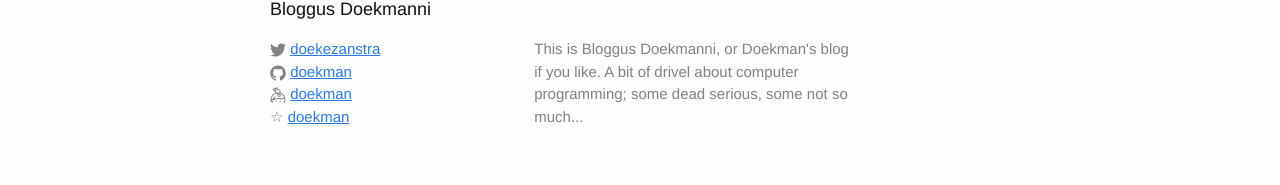
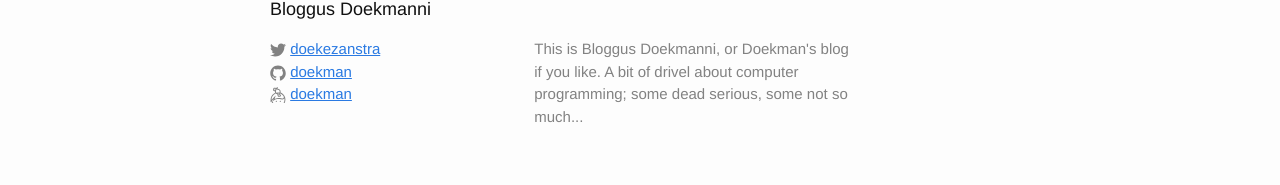
Before and after one commit to doekman/doekman.github.io, a Jekyll site: the page built from index.html, in a window 1280 px wide. Shown: the part 1051-1236 px from the top of the page. Built offline with Jekyll 4.4.1, drawn with Linux system fonts in a browser that asks for light colours.

Commit message:
Removed micro.blog from footer

```diff
--- a/_includes/footer.html
+++ b/_includes/footer.html
@@ -22,9 +22,9 @@
             {% include icon-keybase.html username=site.keybase_username %}
           </li>
           {% endif %}
-          <li>
+          {% comment %}<li>
               <span style="color:#828282;size:150%;text-decoration:none" title="Micro.blog">☆</span> <a href="https://micro.blog/doekman" rel="me" />doekman</a>
-          </li>
+          </li>{% endcomment %}
         </ul>
       </div>
 
```
